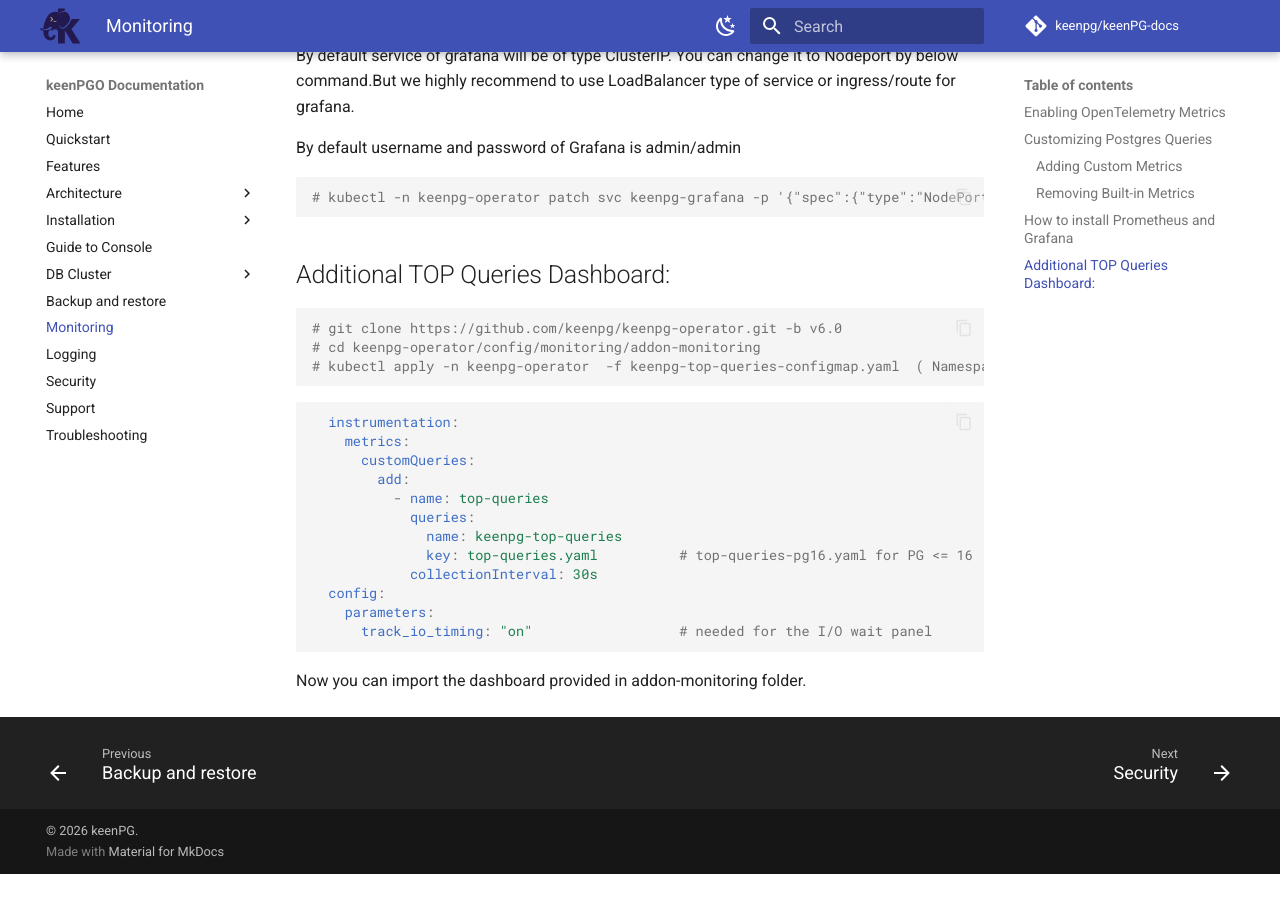
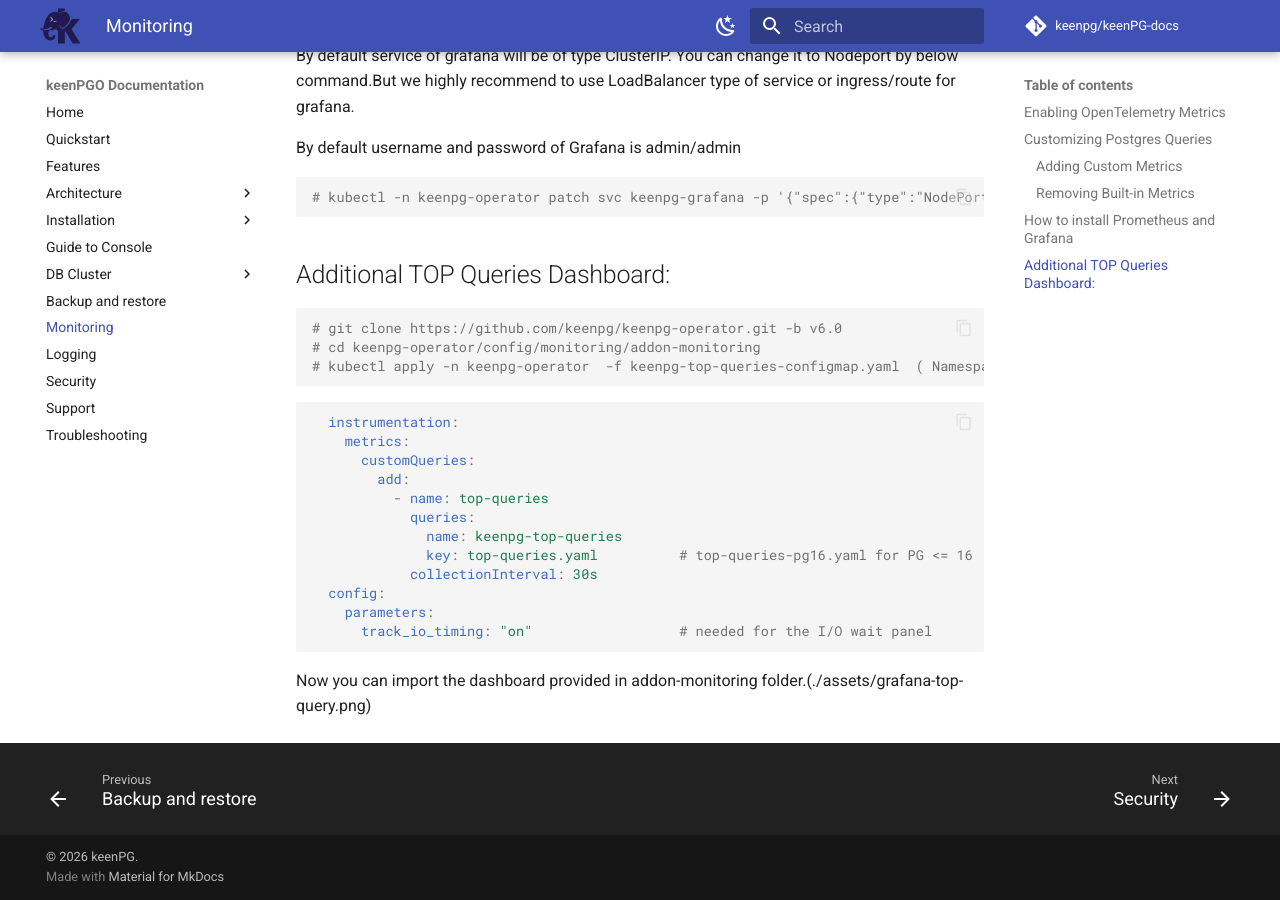
Before and after one commit to keenpg/keenPG-docs, an MkDocs documentation site: the page built from docs/monitoring.md, in a window 1280 px wide and 900 px high, scrolled down 3701 px. Built offline with MkDocs 1.6.1 and Material for MkDocs 9.7.7, drawn with Linux system fonts in a browser that asks for light colours; nearby versions of some CDN libraries; comment, search, counter and statistics services are not loaded; before the commit the page ends 4575 px from its top, so only the background shows below that.

Commit message:
Update monitoring.md

````diff
--- a/docs/monitoring.md
+++ b/docs/monitoring.md
@@ -178,4 +178,4 @@ By default username and password of Grafana is admin/admin
 
 ```
 
-Now you can import the dashboard provided in addon-monitoring folder.
+Now you can import the dashboard provided in addon-monitoring folder.(./assets/grafana-top-query.png)
````
